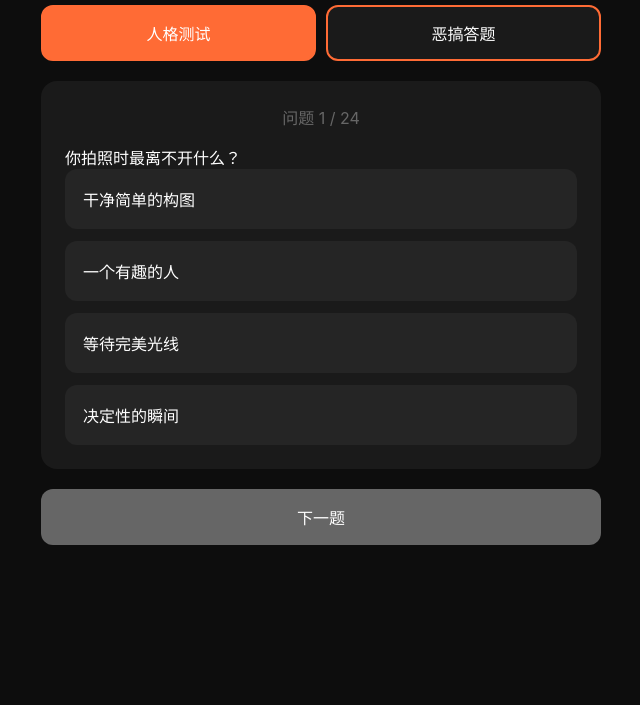
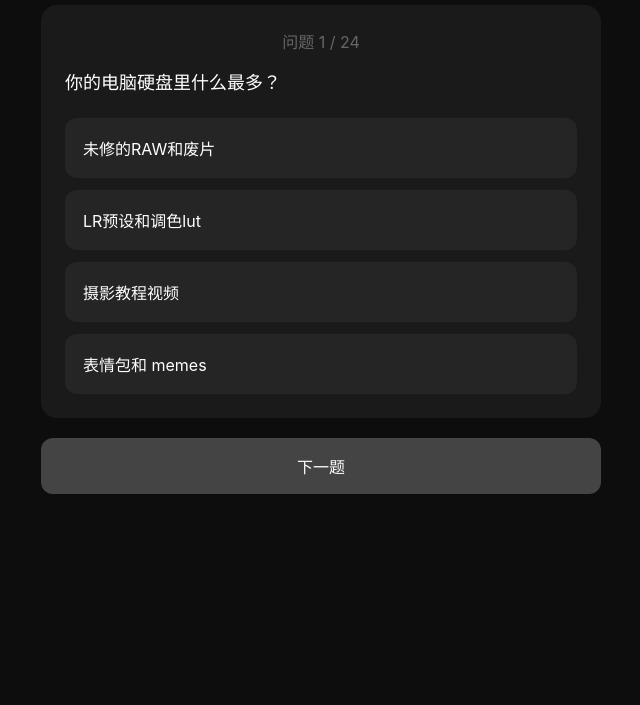
Before and after one commit to tinyblckc0000al/photographer-sbti, a website: page index.html in a window 1280 px wide. Shown: the part 95-800 px from the top of the page, without its empty margins (319-959 px from the left). Drawn offline with Linux system fonts and the light colour scheme.

Commit message:
simplify: single page, 24 mixed questions

```diff
--- a/data/questions.json
+++ b/data/questions.json
@@ -1,152 +1,539 @@
 [
   {
     "id": 1,
-    "question": "你拍照时最离不开什么？",
+    "isRoast": true,
+    "question": "你的电脑硬盘里什么最多？",
     "options": [
-      { "text": "干净简单的构图", "scoreType": "minimalist" },
-      { "text": "一个有趣的人", "scoreType": "portrait" },
-      { "text": "等待完美光线", "scoreType": "landscape" },
-      { "text": "决定性的瞬间", "scoreType": "street" }
+      {
+        "text": "未修的RAW和废片",
+        "scoreType": "拖延"
+      },
+      {
+        "text": "LR预设和调色lut",
+        "scoreType": "器材党"
+      },
+      {
+        "text": "摄影教程视频",
+        "scoreType": "学习"
+      },
+      {
+        "text": "表情包和 memes",
+        "scoreType": "自嘲"
+      }
     ]
   },
   {
     "id": 2,
-    "question": "你的相机包通常装了什么？",
+    "question": "你拍人像时最看重什么？",
     "options": [
-      { "text": "一机一镜，轻装上阵", "scoreType": "minimalist" },
-      { "text": "大三元+三脚架+滤镜", "scoreType": "landscape" },
-      { "text": "85mm人像头+反光板", "scoreType": "portrait" },
-      { "text": "35mm/50mm挂机，走哪拍哪", "scoreType": "street" }
+      {
+        "text": "眼神里的情绪",
+        "scoreType": "portrait"
+      },
+      {
+        "text": "穿搭和场景搭配",
+        "scoreType": "fashion"
+      },
+      {
+        "text": "当下的故事感",
+        "scoreType": "documentary"
+      },
+      {
+        "text": "姿态和线条",
+        "scoreType": "minimalist"
+      }
     ]
   },
   {
     "id": 3,
-    "question": "后期修图时你第一反应是？",
+    "question": "你愿意为了拍一张照片等多久？",
     "options": [
-      { "text": "先降饱和度，去掉杂色", "scoreType": "minimalist" },
-      { "text": "疯狂拉对比，压暗部", "scoreType": "fineArt" },
-      { "text": "磨皮调色，加柔光", "scoreType": "portrait" },
-      { "text": "轻微调整，还原现场", "scoreType": "landscape" }
+      {
+        "text": "几小时算啥，等一天都行",
+        "scoreType": "wildlife"
+      },
+      {
+        "text": "等光线也就几分钟",
+        "scoreType": "street"
+      },
+      {
+        "text": "不愿意等，现成最好",
+        "scoreType": "documentary"
+      },
+      {
+        "text": "看心情，有时候一等几小时",
+        "scoreType": "landscape"
+      }
     ]
   },
   {
     "id": 4,
-    "question": "碰到一个超棒的瞬间但没带相机，你会？",
+    "isRoast": true,
+    "question": "你朋友圈发片后收到最多的评论是？",
     "options": [
-      { "text": "用手机拍一张，回家后悔", "scoreType": "documentary" },
-      { "text": "记下位置，明天再来", "scoreType": "landscape" },
-      { "text": "懊恼一会，继续逛", "scoreType": "street" },
-      { "text": "算了，反正也抓不住", "scoreType": "minimalist" }
+      {
+        "text": "拍得不如我手机",
+        "scoreType": "扎心"
+      },
+      {
+        "text": "哇这相机真专业！",
+        "scoreType": "器材党"
+      },
+      {
+        "text": "求修图参数",
+        "scoreType": "社交"
+      },
+      {
+        "text": "......(已读不回)",
+        "scoreType": "高冷"
+      }
     ]
   },
   {
     "id": 5,
-    "question": "你拍完照会发朋友圈吗？",
+    "question": "你拍风光时的标配是？",
     "options": [
-      { "text": "不发，自己留着", "scoreType": "minimalist" },
-      { "text": "发，必须发九宫格", "scoreType": "fashion" },
-      { "text": "偶尔发，但会写一大段故事", "scoreType": "documentary" },
-      { "text": "发不发看心情", "scoreType": "street" }
+      {
+        "text": "三脚架+滤镜系统",
+        "scoreType": "landscape"
+      },
+      {
+        "text": "长焦镜头打鸟",
+        "scoreType": "wildlife"
+      },
+      {
+        "text": "广角镜头收全景",
+        "scoreType": "fineArt"
+      },
+      {
+        "text": "什么镜头都行",
+        "scoreType": "street"
+      }
     ]
   },
   {
     "id": 6,
-    "question": "你拍人像时最看重什么？",
+    "isRoast": true,
+    "question": "你最常被亲戚问什么？",
     "options": [
-      { "text": "眼神里的情绪", "scoreType": "portrait" },
-      { "text": "穿搭和场景搭配", "scoreType": "fashion" },
-      { "text": "当下的故事感", "scoreType": "documentary" },
-      { "text": "姿态和线条", "scoreType": "minimalist" }
+      {
+        "text": "这相机多少钱？",
+        "scoreType": "器材党"
+      },
+      {
+        "text": "帮我孙女拍个满月照呗",
+        "scoreType": "社交"
+      },
+      {
+        "text": "你怎么不去考公务员",
+        "scoreType": "实战"
+      },
+      {
+        "text": "这是相机？能打电话吗",
+        "scoreType": "手机党"
+      }
     ]
   },
   {
     "id": 7,
-    "question": "提到摄影你第一个想到的词是？",
+    "question": "如果不做摄影师，你会做什么？",
     "options": [
-      { "text": "光", "scoreType": "landscape" },
-      { "text": "瞬间", "scoreType": "street" },
-      { "text": "情绪", "scoreType": "portrait" },
-      { "text": "表达", "scoreType": "fineArt" }
+      {
+        "text": "设计师或艺术家",
+        "scoreType": "fineArt"
+      },
+      {
+        "text": "记者或纪录片导演",
+        "scoreType": "documentary"
+      },
+      {
+        "text": "旅行博主",
+        "scoreType": "landscape"
+      },
+      {
+        "text": "策展人或画廊主",
+        "scoreType": "minimalist"
+      }
     ]
   },
   {
     "id": 8,
-    "question": "你愿意为了拍一张照片等多久？",
+    "question": "你拍照时最离不开什么？",
     "options": [
-      { "text": "几小时算啥，等一天都行", "scoreType": "wildlife" },
-      { "text": "等光线也就几分钟", "scoreType": "street" },
-      { "text": "不愿意等，现成最好", "scoreType": "documentary" },
-      { "text": "看心情，有时候一等几小时", "scoreType": "landscape" }
+      {
+        "text": "干净简单的构图",
+        "scoreType": "minimalist"
+      },
+      {
+        "text": "一个有趣的人",
+        "scoreType": "portrait"
+      },
+      {
+        "text": "等待完美光线",
+        "scoreType": "landscape"
+      },
+      {
+        "text": "决定性的瞬间",
+        "scoreType": "street"
+      }
     ]
   },
   {
     "id": 9,
-    "question": "你更关注相机的什么参数？",
+    "question": "你最喜欢和什么人一起拍照？",
     "options": [
-      { "text": "像素和动态范围", "scoreType": "landscape" },
-      { "text": "对焦速度和连拍", "scoreType": "wildlife" },
-      { "text": "大光圈虚化效果", "scoreType": "portrait" },
-      { "text": "轻便程度", "scoreType": "minimalist" }
+      {
+        "text": "独自一人",
+        "scoreType": "minimalist"
+      },
+      {
+        "text": "专业模特",
+        "scoreType": "fashion"
+      },
+      {
+        "text": "不认识的路人",
+        "scoreType": "street"
+      },
+      {
+        "text": "熟悉的朋友",
+        "scoreType": "portrait"
+      }
     ]
   },
   {
     "id": 10,
-    "question": "你最喜欢和什么人一起拍照？",
+    "isRoast": true,
+    "question": "修图修到凌晨三点你的内心OS是？",
     "options": [
-      { "text": "独自一人", "scoreType": "minimalist" },
-      { "text": "专业模特", "scoreType": "fashion" },
-      { "text": "不认识的路人", "scoreType": "street" },
-      { "text": "熟悉的朋友", "scoreType": "portrait" }
+      {
+        "text": "我怎么又浪费了一晚上",
+        "scoreType": "自嘲"
+      },
+      {
+        "text": "这图拯救一下还能发",
+        "scoreType": "执念"
+      },
+      {
+        "text": "算了，毁灭吧，RAW在哪",
+        "scoreType": "弃疗"
+      },
+      {
+        "text": "明天再修，我先刷会儿手机",
+        "scoreType": "拖延"
+      }
     ]
   },
   {
     "id": 11,
-    "question": "你摄影最大的困惑是？",
+    "isRoast": true,
+    "question": "你买相机时家人说什么？",
     "options": [
-      { "text": "怎么找到自己的风格", "scoreType": "fineArt" },
-      { "text": "技术不够，无法实现想法", "scoreType": "landscape" },
-      { "text": "没时间出去拍", "scoreType": "documentary" },
-      { "text": "器材党太烦了", "scoreType": "minimalist" }
+      {
+        "text": "买这破玩意儿不如买辆车",
+        "scoreType": "务实"
+      },
+      {
+        "text": "你会拍吗就买",
+        "scoreType": "质疑"
+      },
+      {
+        "text": "又要吃土了是吧",
+        "scoreType": "器材党"
+      },
+      {
+        "text": "......(默认已读)",
+        "scoreType": "高冷"
+      }
     ]
   },
   {
     "id": 12,
-    "question": "你拍风光时的标配是？",
+    "question": "你拍完照会发朋友圈吗？",
     "options": [
-      { "text": "三脚架+滤镜系统", "scoreType": "landscape" },
-      { "text": "长焦镜头打鸟", "scoreType": "wildlife" },
-      { "text": "广角镜头收全景", "scoreType": "fineArt" },
-      { "text": "什么镜头都行", "scoreType": "street" }
+      {
+        "text": "不发，自己留着",
+        "scoreType": "minimalist"
+      },
+      {
+        "text": "发，必须发九宫格",
+        "scoreType": "fashion"
+      },
+      {
+        "text": "偶尔发，但会写一大段故事",
+        "scoreType": "documentary"
+      },
+      {
+        "text": "发不发看心情",
+        "scoreType": "street"
+      }
     ]
   },
   {
     "id": 13,
-    "question": "看到别人的精彩照片你会？",
+    "question": "你摄影最大的困惑是？",
     "options": [
-      { "text": "分析人家怎么拍的", "scoreType": "fashion" },
-      { "text": "收藏，然后忘了", "scoreType": "minimalist" },
-      { "text": "反思自己为什么拍不到", "scoreType": "documentary" },
-      { "text": "膜拜大佬", "scoreType": "wildlife" }
+      {
+        "text": "怎么找到自己的风格",
+        "scoreType": "fineArt"
+      },
+      {
+        "text": "技术不够，无法实现想法",
+        "scoreType": "landscape"
+      },
+      {
+        "text": "没时间出去拍",
+        "scoreType": "documentary"
+      },
+      {
+        "text": "器材党太烦了",
+        "scoreType": "minimalist"
+      }
     ]
   },
   {
     "id": 14,
-    "question": "你摄影的终极目标是？",
+    "question": "提到摄影你第一个想到的词是？",
     "options": [
-      { "text": "举办个人展览", "scoreType": "fineArt" },
-      { "text": "成为知名商业摄影师", "scoreType": "fashion" },
-      { "text": "记录时代，影响社会", "scoreType": "documentary" },
-      { "text": "没有目标，享受就好", "scoreType": "street" }
+      {
+        "text": "光",
+        "scoreType": "landscape"
+      },
+      {
+        "text": "瞬间",
+        "scoreType": "street"
+      },
+      {
+        "text": "情绪",
+        "scoreType": "portrait"
+      },
+      {
+        "text": "表达",
+        "scoreType": "fineArt"
+      }
     ]
   },
   {
     "id": 15,
-    "question": "如果不做摄影师，你会做什么？",
+    "isRoast": true,
+    "question": "你最怕别人说什么？",
     "options": [
-      { "text": "设计师或艺术家", "scoreType": "fineArt" },
-      { "text": "记者或纪录片导演", "scoreType": "documentary" },
-      { "text": "旅行博主", "scoreType": "landscape" },
-      { "text": "策展人或画廊主", "scoreType": "minimalist" }
+      {
+        "text": "你拍这个有什么用",
+        "scoreType": "扎心"
+      },
+      {
+        "text": "你就是三分钟热度",
+        "scoreType": "质疑"
+      },
+      {
+        "text": "手机拍拍就行了",
+        "scoreType": "手机党"
+      },
+      {
+        "text": "帮我拍婚纱照呗不收费吧",
+        "scoreType": "社交"
+      }
+    ]
+  },
+  {
+    "id": 16,
+    "question": "看到别人的精彩照片你会？",
+    "options": [
+      {
+        "text": "分析人家怎么拍的",
+        "scoreType": "fashion"
+      },
+      {
+        "text": "收藏，然后忘了",
+        "scoreType": "minimalist"
+      },
+      {
+        "text": "反思自己为什么拍不到",
+        "scoreType": "documentary"
+      },
+      {
+        "text": "膜拜大佬",
+        "scoreType": "wildlife"
+      }
+    ]
+  },
+  {
+    "id": 17,
+    "question": "你摄影的终极目标是？",
+    "options": [
+      {
+        "text": "举办个人展览",
+        "scoreType": "fineArt"
+      },
+      {
+        "text": "成为知名商业摄影师",
+        "scoreType": "fashion"
+      },
+      {
+        "text": "记录时代，影响社会",
+        "scoreType": "documentary"
+      },
+      {
+        "text": "没有目标，享受就好",
+        "scoreType": "street"
+      }
+    ]
+  },
+  {
+    "id": 18,
+    "question": "碰到一个超棒的瞬间但没带相机，你会？",
+    "options": [
+      {
+        "text": "用手机拍一张，回家后悔",
+        "scoreType": "documentary"
+      },
+      {
+        "text": "记下位置，明天再来",
+        "scoreType": "landscape"
+      },
+      {
+        "text": "懊恼一会，继续逛",
+        "scoreType": "street"
+      },
+      {
+        "text": "算了，反正也抓不住",
+        "scoreType": "minimalist"
+      }
+    ]
+  },
+  {
+    "id": 19,
+    "question": "后期修图时你第一反应是？",
+    "options": [
+      {
+        "text": "先降饱和度，去掉杂色",
+        "scoreType": "minimalist"
+      },
+      {
+        "text": "疯狂拉对比，压暗部",
+        "scoreType": "fineArt"
+      },
+      {
+        "text": "磨皮调色，加柔光",
+        "scoreType": "portrait"
+      },
+      {
+        "text": "轻微调整，还原现场",
+        "scoreType": "landscape"
+      }
+    ]
+  },
+  {
+    "id": 20,
+    "isRoast": true,
+    "question": "你买完新镜头后最常说什么？",
+    "options": [
+      {
+        "text": "这就是最后一颗",
+        "scoreType": "自嘲"
+      },
+      {
+        "text": "拍不好不是镜头问题",
+        "scoreType": "执念"
+      },
+      {
+        "text": "我下次一定好好拍",
+        "scoreType": "拖延"
+      },
+      {
+        "text": "这镜头真香",
+        "scoreType": "器材党"
+      }
+    ]
+  },
+  {
+    "id": 21,
+    "question": "你更关注相机的什么参数？",
+    "options": [
+      {
+        "text": "像素和动态范围",
+        "scoreType": "landscape"
+      },
+      {
+        "text": "对焦速度和连拍",
+        "scoreType": "wildlife"
+      },
+      {
+        "text": "大光圈虚化效果",
+        "scoreType": "portrait"
+      },
+      {
+        "text": "轻便程度",
+        "scoreType": "minimalist"
+      }
+    ]
+  },
+  {
+    "id": 22,
+    "question": "你的相机包通常装了什么？",
+    "options": [
+      {
+        "text": "一机一镜，轻装上阵",
+        "scoreType": "minimalist"
+      },
+      {
+        "text": "大三元+三脚架+滤镜",
+        "scoreType": "landscape"
+      },
+      {
+        "text": "85mm人像头+反光板",
+        "scoreType": "portrait"
+      },
+      {
+        "text": "35mm/50mm挂机，走哪拍哪",
+        "scoreType": "street"
+      }
+    ]
+  },
+  {
+    "id": 23,
+    "isRoast": true,
+    "question": "别人看到你拍照时的第一反应？",
+    "options": [
+      {
+        "text": "专业！帮我拍一张",
+        "scoreType": "社交"
+      },
+      {
+        "text": "这相机多少钱",
+        "scoreType": "器材党"
+      },
+      {
+        "text": "好装",
+        "scoreType": "扎心"
+      },
+      {
+        "text": "哦",
+        "scoreType": "高冷"
+      }
+    ]
+  },
+  {
+    "id": 24,
+    "isRoast": true,
+    "question": "拍砸了，你第一时间甩锅给谁？",
+    "options": [
+      {
+        "text": "天气不好，光线垃圾",
+        "scoreType": "务实"
+      },
+      {
+        "text": "模特不会摆，浪费我时间",
+        "scoreType": "执念"
+      },
+      {
+        "text": "相机对焦太慢",
+        "scoreType": "器材党"
+      },
+      {
+        "text": "是我喝了酒手抖，不怪技术",
+        "scoreType": "自嘲"
+      }
     ]
   }
 ]
--- a/index.html
+++ b/index.html
@@ -3,124 +3,92 @@
 <head>
 <meta charset="UTF-8">
 <meta name="viewport" content="width=device-width, initial-scale=1.0">
-<title>摄影师人格测试 SBTI</title>
+<title>摄影师人格测试</title>
 <style>
 *{box-sizing:border-box;margin:0;padding:0}
 :root{--bg:#0d0d0d;--card:#1a1a1a;--accent:#ff6b35;--text:#fff;--muted:#666}
-body{font-family:-apple-system,B BlinkMacSystemFont,sans-serif;background:var(--bg);color:var(--text);min-height:100vh}
+body{font-family:-apple-system,BinkMacSystemFont,sans-serif;background:var(--bg);color:var(--text);min-height:100vh}
 .container{max-width:600px;margin:0 auto;padding:20px}
 h1{text-align:center;margin:20px 0;font-size:28px}
-/* Tab */
-.tab{display:flex;gap:10px;margin-bottom:20px}
-.tab button{flex:1;padding:14px;background:var(--card);border:2px solid var(--accent);color:var(--text);border-radius:12px;font-size:16px;cursor:pointer}
-.tab button.active{background:var(--accent)}
-/* Card */
 .card{background:var(--card);border-radius:16px;padding:24px;margin-bottom:20px}
-/* Progress */
 .progress{text-align:center;color:var(--muted);margin-bottom:16px}
-/* Options */
+.question{font-size:18px;margin-bottom:20px;line-height:1.6}
 .options{display:flex;flex-direction:column;gap:12px}
 .option{background:#252525;padding:16px;border-radius:12px;cursor:pointer;border:2px solid transparent}
 .option:hover{border-color:var(--accent)}
 .option.selected{background:var(--accent)}
-/* Button */
 .btn{width:100%;padding:16px;background:var(--accent);color:#fff;border:none;border-radius:12px;font-size:16px;cursor:pointer}
-.btn:disabled{background:var(--muted);cursor:not-allowed}
-/* Result */
-.result-card{text-align:center}
-.result-type{font-size:24px;color:var(--accent);margin:16px 0}
-.result-desc{color:var(--muted);line-height:1.6;margin:16px 0}
-/* Diary style */
-.diary{background:#ffeaa7;color:#333;padding:16px;border-radius:4px;margin:16px 0;transform:rotate(-2deg);box-shadow:2px 2px 4px rgba(0,0,0,0.3)}
-.camera-box{background:#252525;padding:16px;border-radius:12px;margin:16px 0;border:1px solid var(--accent)}
-.camera-name{color:var(--accent);font-size:18px}
-.camera-roast{color:var(--muted);font-style:italic;font-size:14px}
-/* SVG icon */
-.type-icon{width:80px;height:80px;margin:0 auto;display:block}
+.btn:disabled{background:#444;cursor:not-allowed}
+.result{text-align:center}
+.result h2{color:var(--accent);font-size:24px;margin:16px 0}
+.result p{color:var(--muted);line-height:1.6;margin:16px 0}
+.diary{background:#ffeaa7;color:#333;padding:16px;border-radius:4px;margin:16px 0;transform:rotate(-1deg)}
+.cam{background:#252525;padding:16px;border-radius:12px;margin:16px 0;border:1px solid var(--accent)}
+.cam-name{color:var(--accent);font-size:18px}
+.cam-roast{color:var(--muted);font-style:italic;font-size:14px}
+.icon{width:80px;height:80px;margin:0 auto 16px}
 </style>
 </head>
 <body>
 <div class="container">
-<h1>📷 摄影师人格测试</h1>
-<div class="tab">
-<button class="active" onclick="switchTab('test')">人格测试</button>
-<button onclick="switchTab('roast')">恶搞答题</button>
-</div>
+<h1>摄影师人格测试</h1>
 <div id="quiz">
 <div class="card">
-<div class="progress">问题 <span id="cur">1</span> / <span id="tot">24</span></div>
-<div class="question" id="question"></div>
-<div class="options" id="options"></div>
+<div class="progress">问题 <span id="c">1</span> / 24</div>
+<div class="question" id="q"></div>
+<div class="options" id="o"></div>
 </div>
-<button class="btn" id="nextBtn" onclick="nextQ()" disabled>下一题</button>
+<button class="btn" id="b" onclick="next()">下一题</button>
 </div>
-<div id="result" style="display:none"></div>
+<div id="r" style="display:none" class="result"></div>
 </div>
 <script>
-let allQuestions=[],allTypes={};
-// Load all data
-Promise.all([
-  fetch('data/questions.json').then(r=>r.json()),
-  fetch('data/questions_roast.json').then(r=>r.json()).catch(()=>[]),
-  fetch('data/types.json').then(r=>r.json()),
-  fetch('data/types_beginner.json').then(r=>r.json()).catch(()=>[])
-]).then(([q1,q2,t1,t2])=>{
-  allQuestions=[...q1,...(Array.isArray(q2)?q2:[])];
-  t1.forEach(t=>allTypes[t.id]=t);
-  t2.forEach(t=>allTypes[t.id]=t);
-  renderQ();
+let qs=[],ts={},a=[],i=0;
+fetch('data/questions.json').then(r=>r.json()).then(d=>{qs=d;loadTypes()});
+function loadTypes(){
+fetch('data/types.json').then(r=>r.json()).then(d=>{d.forEach(t=>ts[t.id]=t);render()})
+}
+function render(){
+if(!qs.length)return;
+document.getElementById('c').innerText=i+1;
+document.getElementById('q').innerText=qs[i].question;
+let o=document.getElementById('o');
+o.innerHTML='';
+(qs[i].options||[]).forEach((opt,j)=>{
+let div=document.createElement('div');
+div.className='option'+(a[i]===j?' selected':'');
+div.innerText=opt.text||opt;
+div.onclick=()=>{a[i]=j;render()};
+o.appendChild(div);
 });
-// Also load beginner types - merge after load
-let current=0,answers=[],mode='test';
-function switchTab(m){mode=m;current=0;answers=[];renderQ()}
-function renderQ(){
-if(!allQuestions.length)return;
-document.getElementById('cur').textContent=current+1;
-document.getElementById('tot').textContent=allQuestions.length;
-const q=allQuestions[current];
-document.getElementById('question').textContent=q.question;
-const opts=document.getElementById('options');
-opts.innerHTML='';
-(q.options||[]).forEach((o,i)=>{
-const div=document.createElement('div');
-div.className='option'+(answers[current]===i?' selected':'');
-div.textContent=o.text||o;
-div.onclick=()=>selectOpt(i);
-opts.appendChild(div);
+document.getElementById('b').disabled=a[i]===undefined;
+document.getElementById('b').innerText=i<23?'下一题':'看结果';
+}
+function next(){if(i<23){i++;render()}else show()}
+function show(){
+let s={};
+Object.keys(ts).forEach(k=>s[k]=0);
+a.forEach((ans,qid)=>{
+let opt=qs[qid].options[ans];
+if(opt&&opt.scoreType)s[opt.scoreType]=(s[opt.scoreType]||0)+1;
 });
-document.getElementById('nextBtn').disabled=answers[current]===undefined;
-document.getElementById('nextBtn').textContent=current<questions.length-1?'下一题':'看结果';
-}
-function selectOpt(i){answers[current]=i;renderQ()}
-function nextQ(){if(current<questions.length-1){current++;renderQ()}else showResult()}
-function showResult(){
-const scores={};
-Object.keys(types).forEach(k=>scores[k]=0);
-answers.forEach((a,qid)=>{
-if(questions[qid].options&&questions[qid].options[a]){
-const o=questions[qid].options[a];
-const st=o.scoreType||o.type||'keyboards';
-scores[st]=(scores[st]||0)+(o.scoreValue||1);
-}
-});
-let max=0,result=allTypes[1];
-Object.keys(scores).forEach(t=>{if(scores[t]>max){max=scores[t];result=allTypes[t]}});
+let max=0,res=ts[1];
+Object.keys(s).forEach(t=>{if(s[t]>max){max=s[t];res=ts[t]}});
 document.getElementById('quiz').style.display='none';
-const r=document.getElementById('result');
+let r=document.getElementById('r');
 r.style.display='block';
-r.innerHTML=`<div class="card result-card">
-<img class="type-icon" src="icons/${String(result.id).padStart(2,'0')}.svg" alt="${result.name}">
-<div class="result-type">${result.name}</div>
-<div class="result-desc">${result.fullDesc||result.description}</div>
-<div class="diary">${result.diary||'咔嚓！'}</div>
-<div class="camera-box">
-<div class="camera-name">📷 ${result.camera}</div>
-<div class="camera-roast">"${result.cameraRoast}"</div>
+r.innerHTML=`<div class="card">
+<img class="icon" src="icons/${String(res.id).padStart(2,'0')}.svg">
+<h2>${res.name}</h2>
+<p>${res.fullDesc}</p>
+<div class="diary">${res.diary||'咔嚓'}</div>
+<div class="cam">
+<div class="cam-name">${res.camera}</div>
+<div class="cam-roast">${res.cameraRoast}</div>
 </div>
 <button class="btn" onclick="location.reload()">再测一次</button>
 </div>`;
 }
-renderQ();
 </script>
 </body>
 </html>
```
